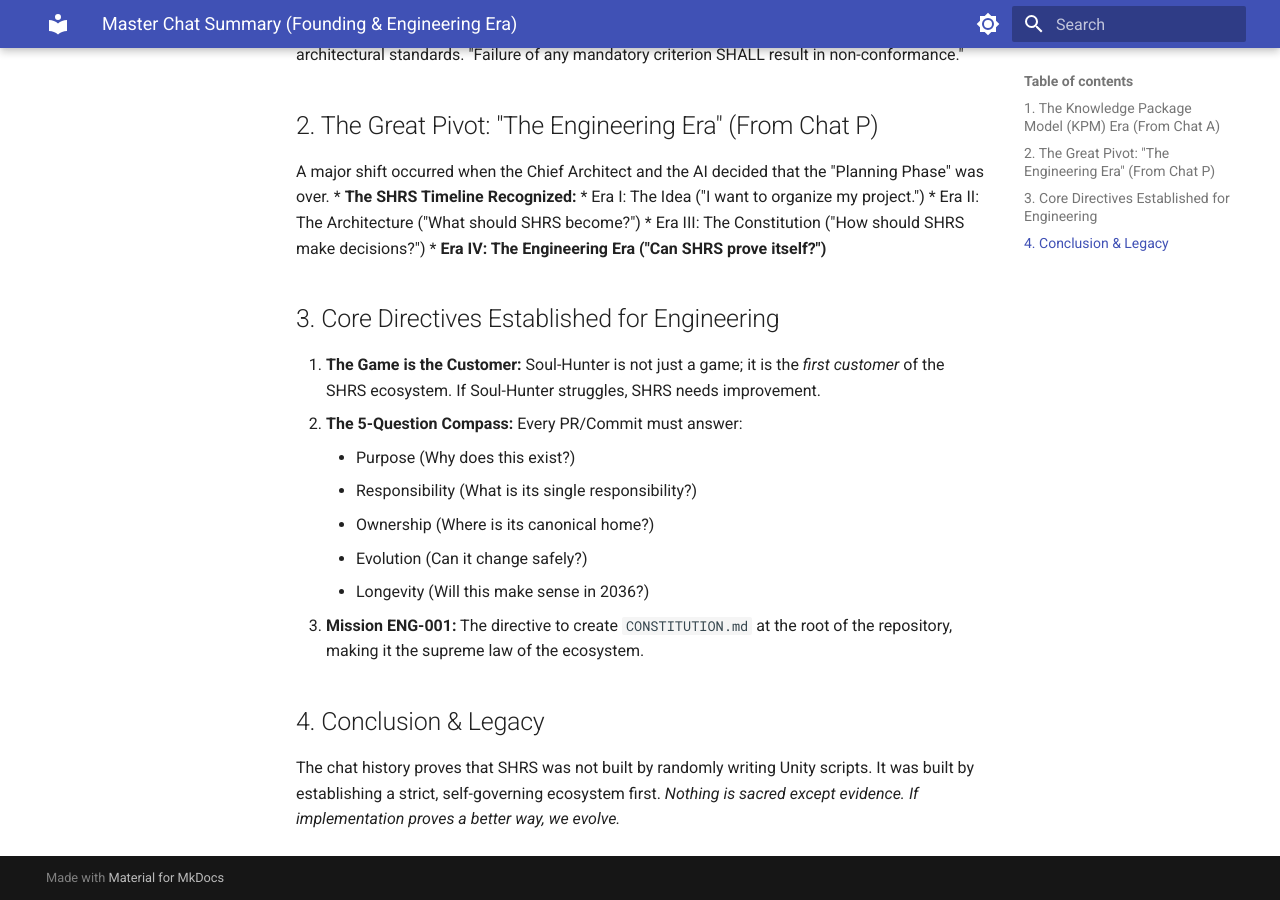
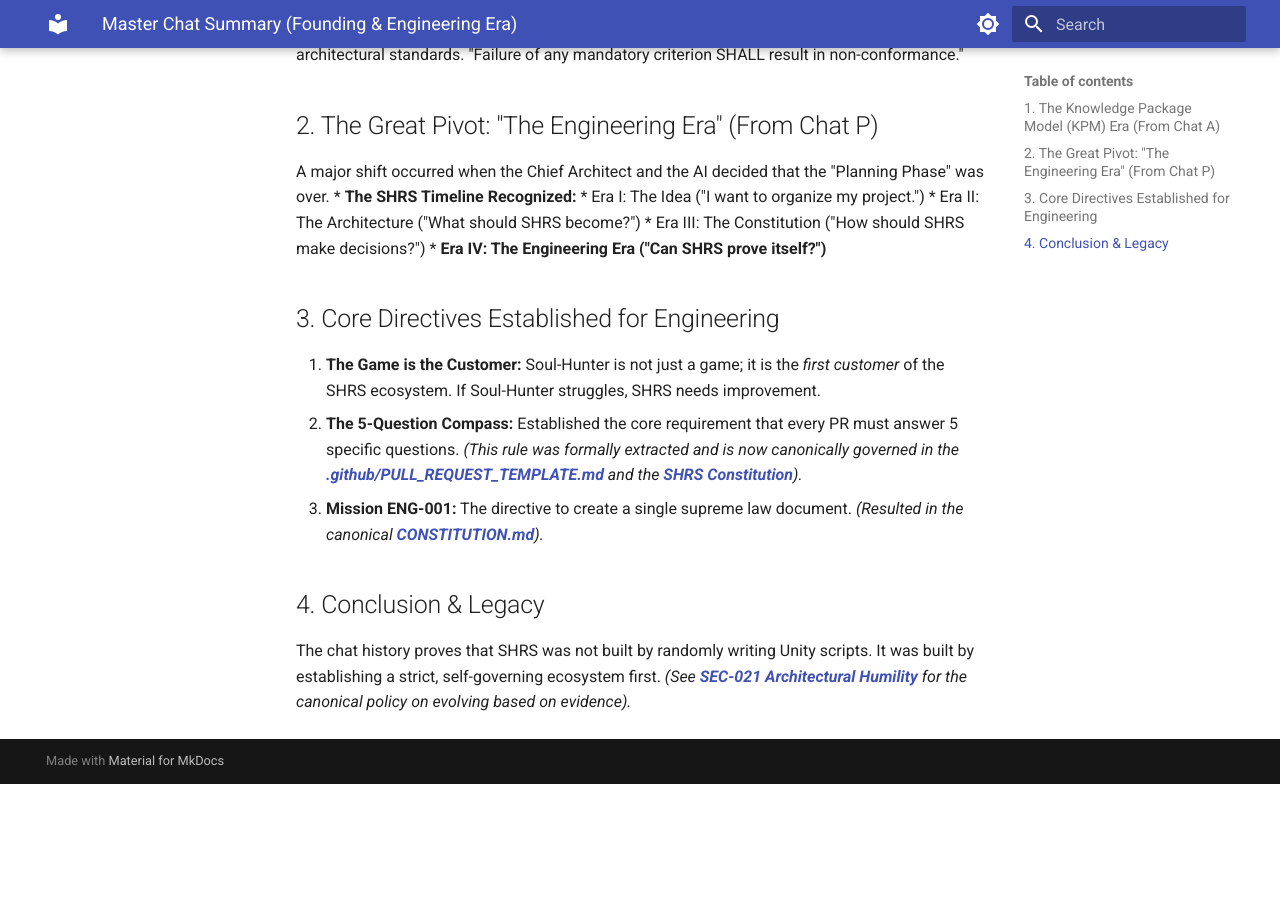
Before and after one commit to RajivPandey3/SHRS-Standards, an MkDocs documentation site: the page built from docs/architecture/Master_Chat_Summary.md, in a window 1280 px wide and 900 px high, scrolled down 616 px. Built offline with MkDocs 1.6.1 and Material for MkDocs 9.7.7, drawn with Linux system fonts in a browser that asks for light colours; after the commit the page ends 1400 px from its top, so only the background shows below that.

Commit message:
docs(architecture): remove doubling from master chat summary to strictly enforce Canonical Source Principle

```diff
--- a/docs/architecture/Master_Chat_Summary.md
+++ b/docs/architecture/Master_Chat_Summary.md
@@ -23,13 +23,8 @@ A major shift occurred when the Chief Architect and the AI decided that the "Pla
 
 ## 3. Core Directives Established for Engineering
 1. **The Game is the Customer:** Soul-Hunter is not just a game; it is the *first customer* of the SHRS ecosystem. If Soul-Hunter struggles, SHRS needs improvement.
-2. **The 5-Question Compass:** Every PR/Commit must answer:
-    * Purpose (Why does this exist?)
-    * Responsibility (What is its single responsibility?)
-    * Ownership (Where is its canonical home?)
-    * Evolution (Can it change safely?)
-    * Longevity (Will this make sense in 2036?)
-3. **Mission ENG-001:** The directive to create `CONSTITUTION.md` at the root of the repository, making it the supreme law of the ecosystem.
+2. **The 5-Question Compass:** Established the core requirement that every PR must answer 5 specific questions. *(This rule was formally extracted and is now canonically governed in the **[.github/PULL_REQUEST_TEMPLATE.md](../../.github/PULL_REQUEST_TEMPLATE.md)** and the **[SHRS Constitution](../../CONSTITUTION.md)**).*
+3. **Mission ENG-001:** The directive to create a single supreme law document. *(Resulted in the canonical **[CONSTITUTION.md](../../CONSTITUTION.md)**).*
 
 ## 4. Conclusion & Legacy
-The chat history proves that SHRS was not built by randomly writing Unity scripts. It was built by establishing a strict, self-governing ecosystem first. *Nothing is sacred except evidence. If implementation proves a better way, we evolve.*
+The chat history proves that SHRS was not built by randomly writing Unity scripts. It was built by establishing a strict, self-governing ecosystem first. *(See **[SEC-021 Architectural Humility](../../CONSTITUTION.md)** for the canonical policy on evolving based on evidence).*
```
